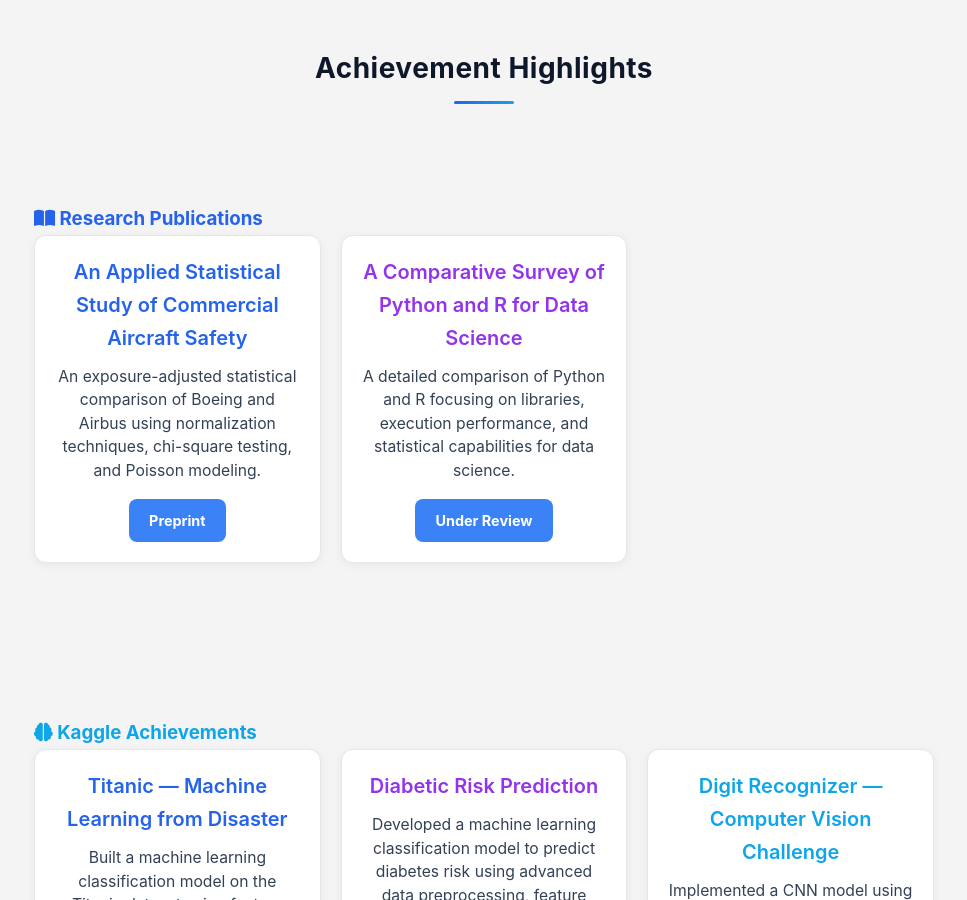
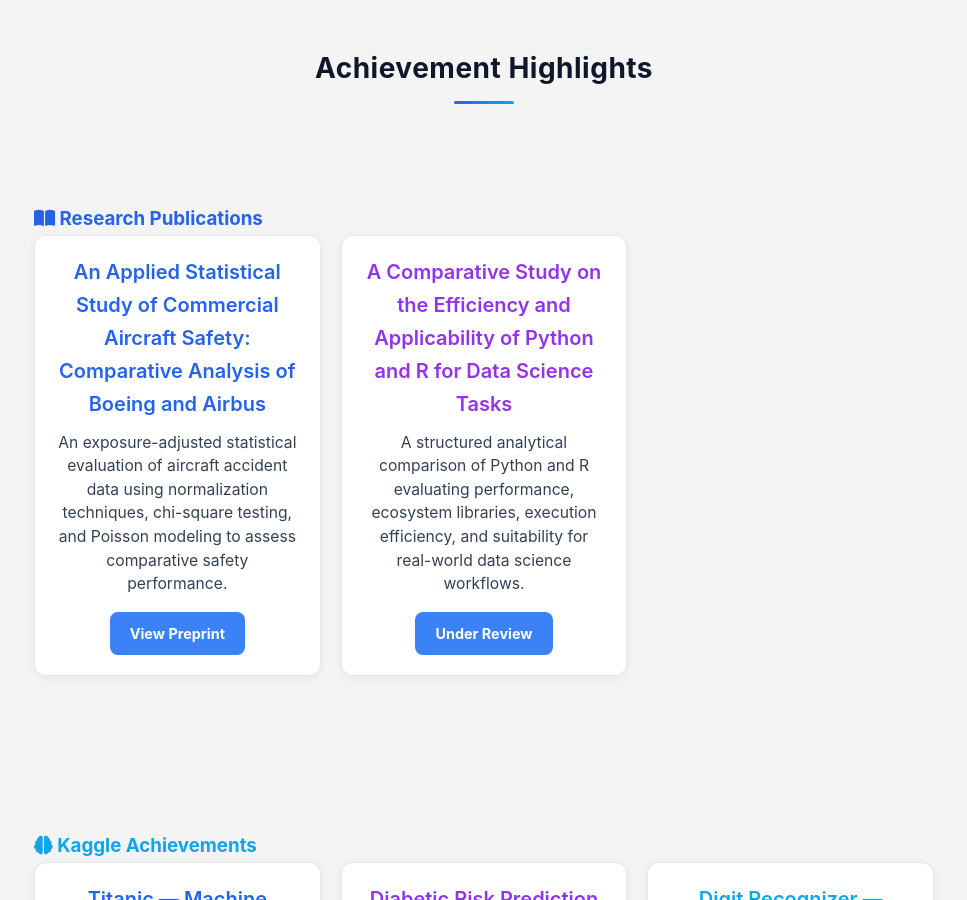
Before and after one commit to tabassumunnisa19/My_Personal_Website, a Jekyll site: the page about.html, which Jekyll copies as it is, in a window 1280 px wide and 900 px high, scrolled down 1837 px. Shown: the whole window, without its empty margins (156-1123 px from the left). Built offline with Jekyll 4.4.1, drawn with Linux system fonts in a browser that asks for light colours.

Commit message:
Update about.html

```diff
--- a/about.html
+++ b/about.html
@@ -444,7 +444,7 @@
     <section class="section professional-highlights">
       <h2 class="section-title">Achievement Highlights</h2>
 
-      <!-- Research Publications -->
+     <!-- Research Publications -->
 <div class="achievement-section">
   <h3 class="sub-title research-title">
     <i class="fas fa-book-open"></i> Research Publications
@@ -454,22 +454,34 @@
 
     <!-- Aviation Paper - Preprint -->
     <div class="card cert-card">
-      <h4>An Applied Statistical Study of Commercial Aircraft Safety</h4>
+      <h4>
+        An Applied Statistical Study of Commercial Aircraft Safety:
+        Comparative Analysis of Boeing and Airbus
+      </h4>
       <p>
-        An exposure-adjusted statistical comparison of Boeing and Airbus
-        using normalization techniques, chi-square testing, and Poisson modeling.
+        An exposure-adjusted statistical evaluation of aircraft accident data
+        using normalization techniques, chi-square testing, and Poisson modeling
+        to assess comparative safety performance.
       </p>
-      <a class="cert-btn preprint-btn" href="#" target="_blank">Preprint</a>
+      <a class="cert-btn preprint-btn" href="#" target="_blank">
+        View Preprint
+      </a>
     </div>
 
     <!-- Python vs R - Under Review -->
     <div class="card cert-card">
-      <h4>A Comparative Survey of Python and R for Data Science</h4>
+      <h4>
+        A Comparative Study on the Efficiency and Applicability of
+        Python and R for Data Science Tasks
+      </h4>
       <p>
-        A detailed comparison of Python and R focusing on libraries,
-        execution performance, and statistical capabilities for data science.
+        A structured analytical comparison of Python and R evaluating
+        performance, ecosystem libraries, execution efficiency, and
+        suitability for real-world data science workflows.
       </p>
-      <a class="cert-btn review-btn" href="#" target="_blank">Under Review</a>
+      <a class="cert-btn review-btn" href="#" target="_blank">
+        Under Review
+      </a>
     </div>
 
   </div>
@@ -491,7 +503,7 @@
           <div class="card cert-card">
             <h4>Digit Recognizer — Computer Vision Challenge</h4>
             <p>Implemented a CNN model using TensorFlow to classify handwritten digits from the MNIST dataset, achieving high validation accuracy.</p>
-            <a href="#" target="_blank" class="cert-btn">Participated</a>
+            <a href="https://www.kaggle.com/code/nisaaas/digit-recognizer-cnn-notebook-99-32-accuracy/edit" target="_blank" class="cert-btn">Participated</a>
           </div>
         </div>
       </div>
```
